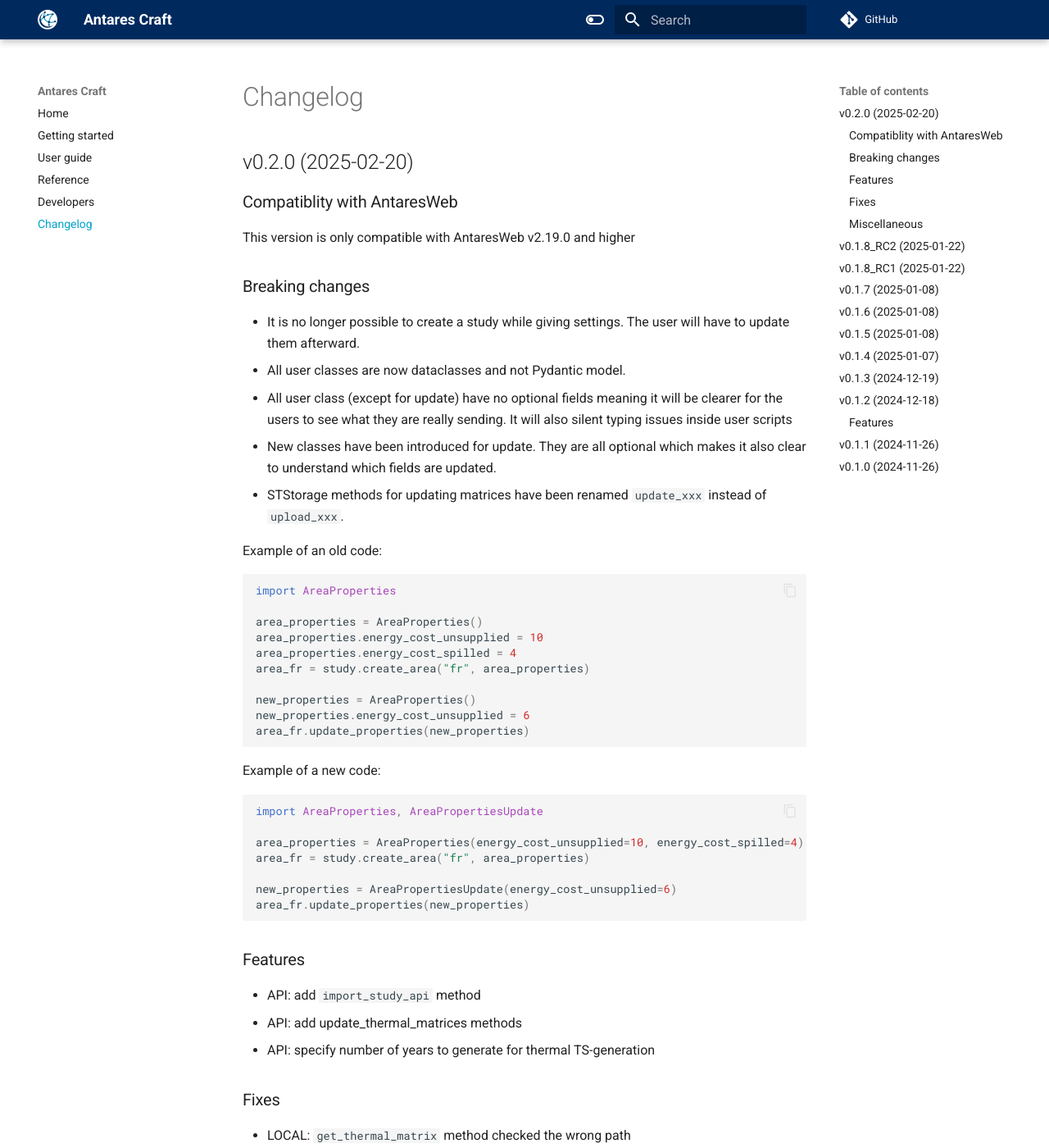
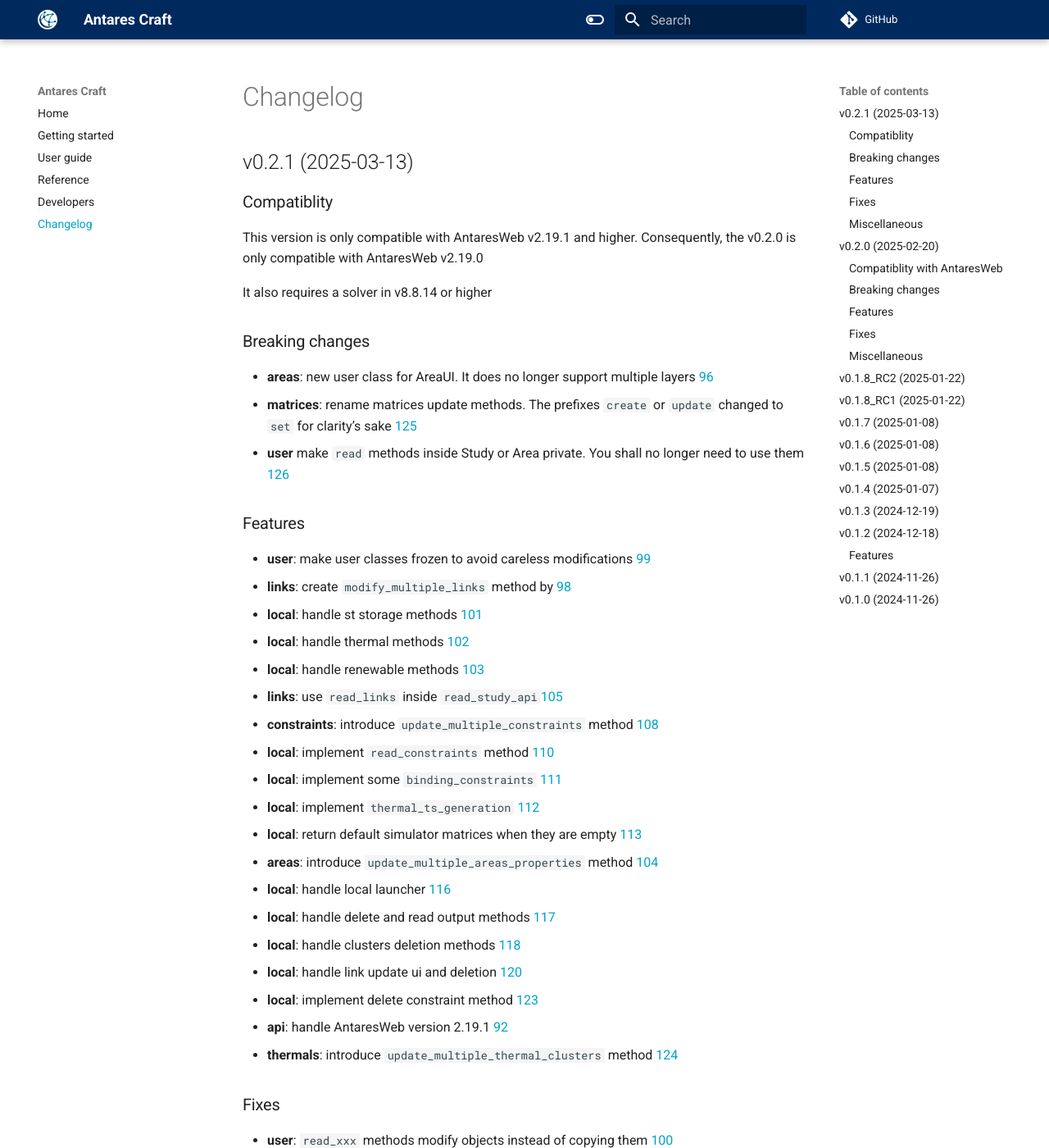
Before and after one commit to AntaresSimulatorTeam/antares_craft, an MkDocs documentation site: the page built from docs/CHANGELOG.md, in a window 1280 px wide and 1400 px high. Shown: the whole window at 82% size. Built offline with MkDocs 1.6.1 and Material for MkDocs 9.7.7, drawn with Linux system fonts in a browser that asks for light colours; comment, search, counter and statistics services are not loaded; some of the changed text lies outside the part shown.

Commit message:
chore(release): v0.2.1 (#128)

```diff
--- a/docs/CHANGELOG.md
+++ b/docs/CHANGELOG.md
@@ -1,3 +1,56 @@
+v0.2.1 (2025-03-13)
+-------------------
+
+### Compatiblity
+This version is only compatible with AntaresWeb v2.19.1 and higher.
+Consequently, the v0.2.0 is only compatible with AntaresWeb v2.19.0
+
+It also requires a solver in v8.8.14 or higher
+
+### Breaking changes
+* **areas**: new user class for AreaUI. It does no longer support multiple layers [96](https://github.com/AntaresSimulatorTeam/antares_craft/pull/96)
+* **matrices**: rename matrices update methods. The prefixes `create` or `update` changed to `set` for clarity’s sake [125](https://github.com/AntaresSimulatorTeam/antares_craft/pull/125)
+* **user** make `read` methods inside Study or Area private. You shall no longer need to use them [126](https://github.com/AntaresSimulatorTeam/antares_craft/pull/126)
+
+### Features
+* **user**: make user classes frozen to avoid careless modifications [99](https://github.com/AntaresSimulatorTeam/antares_craft/pull/99)
+* **links**: create `modify_multiple_links` method by [98](https://github.com/AntaresSimulatorTeam/antares_craft/pull/98)
+* **local**: handle st storage methods [101](https://github.com/AntaresSimulatorTeam/antares_craft/pull/101)
+* **local**: handle thermal methods [102](https://github.com/AntaresSimulatorTeam/antares_craft/pull/102)
+* **local**: handle renewable methods [103](https://github.com/AntaresSimulatorTeam/antares_craft/pull/103)
+* **links**: use `read_links` inside `read_study_api`[105](https://github.com/AntaresSimulatorTeam/antares_craft/pull/105)
+* **constraints**: introduce `update_multiple_constraints` method [108](https://github.com/AntaresSimulatorTeam/antares_craft/pull/108)
+* **local**: implement `read_constraints` method [110](https://github.com/AntaresSimulatorTeam/antares_craft/pull/110)
+* **local**: implement some `binding_constraints` [111](https://github.com/AntaresSimulatorTeam/antares_craft/pull/111)
+* **local**: implement `thermal_ts_generation` [112](https://github.com/AntaresSimulatorTeam/antares_craft/pull/112)
+* **local**: return default simulator matrices when they are empty [113](https://github.com/AntaresSimulatorTeam/antares_craft/pull/113)
+* **areas**: introduce `update_multiple_areas_properties` method [104](https://github.com/AntaresSimulatorTeam/antares_craft/pull/104)
+* **local**: handle local launcher [116](https://github.com/AntaresSimulatorTeam/antares_craft/pull/116)
+* **local**: handle delete and read output methods [117](https://github.com/AntaresSimulatorTeam/antares_craft/pull/117)
+* **local**: handle clusters deletion methods [118](https://github.com/AntaresSimulatorTeam/antares_craft/pull/118)
+* **local**: handle link update ui and deletion [120](https://github.com/AntaresSimulatorTeam/antares_craft/pull/120)
+* **local**: implement delete constraint method [123](https://github.com/AntaresSimulatorTeam/antares_craft/pull/123)
+* **api**: handle AntaresWeb version 2.19.1 [92](https://github.com/AntaresSimulatorTeam/antares_craft/pull/92)
+* **thermals**: introduce `update_multiple_thermal_clusters` method [124](https://github.com/AntaresSimulatorTeam/antares_craft/pull/124)
+
+
+### Fixes
+* **user**: `read_xxx` methods modify objects instead of copying them [100](https://github.com/AntaresSimulatorTeam/antares_craft/pull/100)
+* **user**: put new dependencies inside the `pyproject.toml` file [129](https://github.com/AntaresSimulatorTeam/antares_craft/pull/129)
+* **local**: `write_timeseries` method improvement [97](https://github.com/AntaresSimulatorTeam/antares_craft/pull/97)
+* **local**: actually modify ini files inside update methods [119](https://github.com/AntaresSimulatorTeam/antares_craft/pull/119)
+
+
+### Miscellaneous
+* **doc**: initialize doc deployment to readthedoc [121](https://github.com/AntaresSimulatorTeam/antares_craft/pull/121)
+* **chore**: cleaning duplicated code [106](https://github.com/AntaresSimulatorTeam/antares_craft/pull/106)
+* **chore**: better handling of filtering values [114](https://github.com/AntaresSimulatorTeam/antares_craft/pull/114)
+* **chore**: remove pydantic related field from user classes [115](https://github.com/AntaresSimulatorTeam/antares_craft/pull/115)
+* **chore**: put user related classes inside `__init__.py` [127](https://github.com/AntaresSimulatorTeam/antares_craft/pull/127)
+
+
+**Full Changelog**: https://github.com/AntaresSimulatorTeam/antares_craft/compare/v0.2.0...v0.2.1
+
 v0.2.0 (2025-02-20)
 -------------------
 
--- a/pyproject.toml
+++ b/pyproject.toml
@@ -4,7 +4,7 @@
 
 [project]
 name = "antares_craft"
-version = "0.2.0"
+version = "0.2.1"
 description = """Antares Craft python library under construction. It will allow to create, update and read antares studies."""
 readme = "README.md"
 license = { file = "LICENSE" }
```
Also changed, not shown: docs/developer.md (+2 -2 lines), 1 other file.
